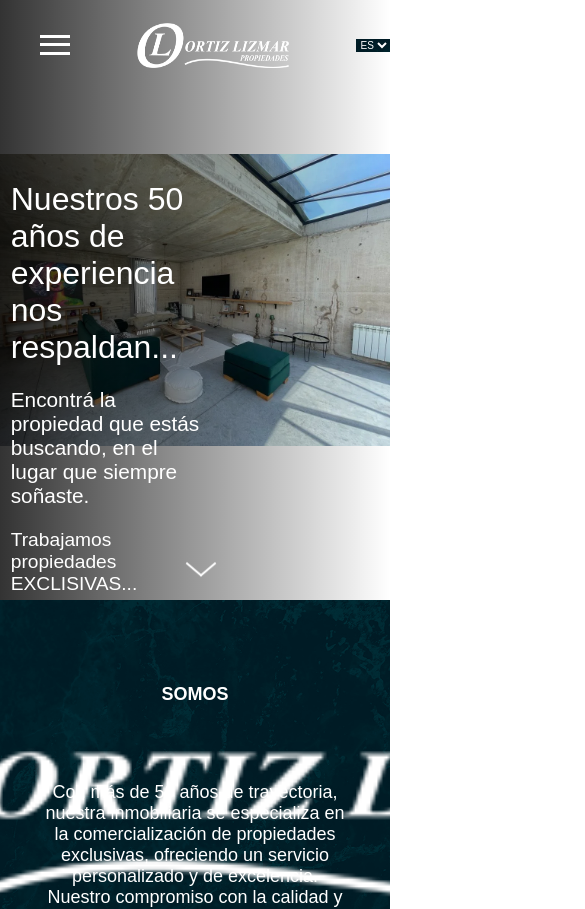
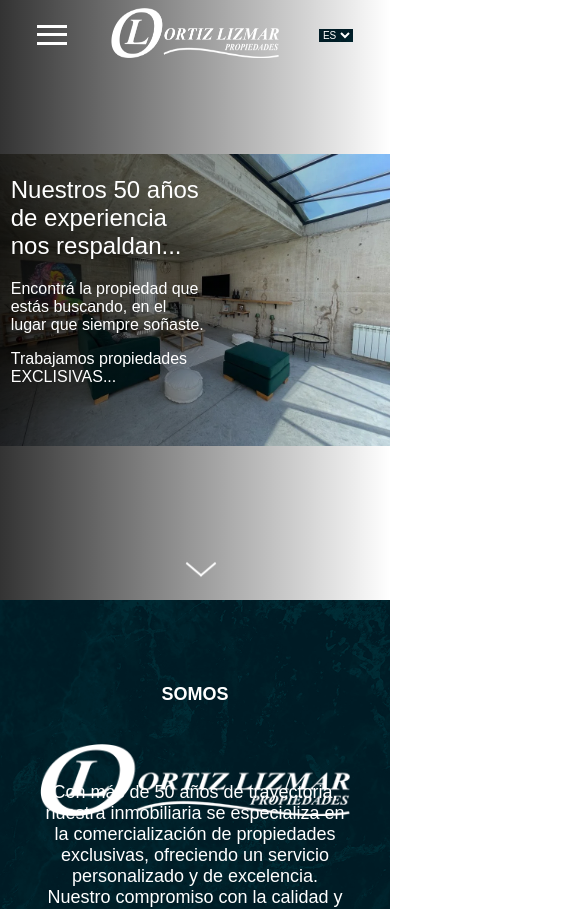
Before and after one commit to fmarcos38/Front-ortizlizmar-propiedades, a React (Create React App) app: page / in a window 390 px wide. Shown: the top 909 px of the page, 585 px wide, since content can reach past the window. Built offline with nearby package versions, Linux system fonts and the light colour scheme.

Commit message:
navbar responsive

```diff
--- a/src/Components/LandingA/styles.css
+++ b/src/Components/LandingA/styles.css
@@ -108,3 +108,20 @@
         height: 600px;
     }
 }
+@media screen and (max-width: 500px) {
+    .tituloLanding{
+        font-size: 1.5em;
+        font-weight: 500;
+        text-align: start;
+    }
+    .textoLanding-p{
+        font-size: 1em;
+        font-weight: 300;
+        margin-top: 20px;
+    }
+    .texto-inf-landing{
+        font-size: 1em;
+        font-weight: 300;
+        text-align: start;
+    }
+}
--- a/src/Components/LandingB/estilos.css
+++ b/src/Components/LandingB/estilos.css
@@ -110,13 +110,3 @@
         font-size: 18px;
     }
 }
-@media screen and (max-width: 500px){
-    .logo-landing-B {
-        height: 17rem;
-        border-radius: 10px;
-    }
-    .texto-inf-landingB {
-        font-size: 18px;
-        padding: 5px 10px;
-    }
-}
--- a/src/Components/LandingMuestraTarjetas/styles.css
+++ b/src/Components/LandingMuestraTarjetas/styles.css
@@ -63,7 +63,6 @@
 .cont-tarjeta-4.animada {
     animation: slideInFromRight 1s forwards;
 }
-
 /* Definición de animaciones */
 @keyframes slideInFromLeft {
     from {
@@ -75,7 +74,6 @@
         opacity: 1;
     }
 }
-
 @keyframes slideInFromTop {
     from {
         transform: translateY(-100%);
@@ -86,7 +84,6 @@
         opacity: 1;
     }
 }
-
 @keyframes slideInFromBottom {
     from {
         transform: translateY(100%);
@@ -97,7 +94,6 @@
         opacity: 1;
     }
 }
-
 @keyframes slideInFromRight {
     from {
         transform: translateX(100%);
@@ -111,6 +107,9 @@
 
 /* responsive */
 @media (max-width: 1000px) {
+    .titulo-tarjetas {
+        top: -37px;
+    }
     .cont-tarjetas {
         width: 100%;
         display: flex;
--- a/src/Components/Navbar/styles.css
+++ b/src/Components/Navbar/styles.css
@@ -1,15 +1,12 @@
 .navbar{
     position: fixed;
-    top: 0;
-    left: 0;
-    width: 100%;
-    height: 70px;
-    background: transparent;
-    padding: 10px 20px;
     display: flex;
     flex-direction: column;
     justify-content: center;
     align-items: center;
+    width: 100%;
+    height: 70px;
+    background: transparent;
     transition: all 0.4s ease-in-out;
     z-index: 1000;
 }
@@ -21,12 +18,10 @@
     transform: translateY(-100%);
     animation: slideDown 0.4s forwards;
 }
-
 /* Cambio de color en scroll */
 .scrolled {
     color: white;
 }
-
 /* Animación de entrada */
 @keyframes slideDown {
     from {
--- a/src/Components/NavbarInf/index.jsx
+++ b/src/Components/NavbarInf/index.jsx
@@ -2,33 +2,34 @@ import React from 'react';
 import Logo from '../../Images/logo-blanco.webp';
 import LanguageSelector from '../CambiaIdioma';
 import MenuHamburguesa from '../MenuHamburguesa';
+import { NavLink } from 'react-router-dom';
 import './styles.css';
-import { NavLink } from 'react-router-dom';
 
 function NavbarInf() {
     return (
         <div className='cont-navbarInf'>
             <div className='sub-cont-navbarInf'>
                 <div className='col-1-navbarInf'>
-                    <div className='cont-menuHamburguesa-navbarInf'>
-                        <MenuHamburguesa />
-                    </div>
-                    <div className='cont-logo-navbarInf'>
-                        <NavLink to='/' className='navlink-navbarInf'>
-                            <img src={Logo} alt='Logo' className='logo-navbarInf' />
-                        </NavLink>
-                    </div>
+                    <MenuHamburguesa />
                 </div>
+
+                <div className='col-2-logo-navbarInf'>
+                    <NavLink to='/' className='navlink-navbarInf'>
+                        <img src={Logo} alt='Logo' className='logo-navbarInf' />
+                    </NavLink>
+                </div>
+
                 <div className='col-2-navbarInf'>
                     <ul className='ul-navbarInf'>
                         <li>Ventas</li>
                         <li>Alquileres</li>
                         <li>Emprendimientos</li>
                         <li>Internacional</li>
-                        <li>Quienes Somos</li>
+                        <li>Nosotros</li>
                         <li>Contacto</li>
                     </ul>
                 </div>
+
                 <div className='col-3-navbarInf'>
                     <LanguageSelector />
                 </div>
--- a/src/Components/NavbarInf/styles.css
+++ b/src/Components/NavbarInf/styles.css
@@ -8,15 +8,21 @@
 }
 .sub-cont-navbarInf{
     width: 90%;
+    height: 50px;
     display: flex;
-    justify-content: space-between;
+    justify-content: center;
     align-items: center;
 }
 /* col-1 */
 .col-1-navbarInf{
-    width: 25%;
+    display: none;
+}
+/* col-2-logo-navbarInf */
+.col-2-logo-navbarInf{
+    width: 20%;
+    height: 50px;
     display: flex;
-    justify-content: start;
+    justify-content: center;
     align-items: center;
 }
 .navlink-navbarInf{
@@ -29,7 +35,7 @@
     position: relative;
     width: 90%;
     height: 73px;
-    top: -10px;
+    top: 0px;
 }
 .logo-navbarInf:hover{
     cursor: pointer;
@@ -39,7 +45,7 @@
 /* col-2 */
 .col-2-navbarInf{
     width: 60%;
-    height: 78px;
+    height: 50px;
     display: flex;
     justify-content: space-around;
     align-items: center;
@@ -57,16 +63,13 @@
 }
 /* col-3 */
 .col-3-navbarInf{
-    width: 15%;
-    height: 78px;
+    width: 5%;
+    height: 50px;
     display: flex;
     justify-content: end;
     align-items: center;
 }
-/* cont menú hamburg */
-.cont-menuHamburguesa-navbarInf{
-    display: none;
-}
+
 
 
 /* responsive */
@@ -77,84 +80,60 @@
         height: 75px;
         top: -10px;
     }
-    .ul-navbarInf > li{
-        font-size: 15px;
-    }
-    /* col-3 */
-    .col-3-navbarInf{
-        width: 5%;
-    }
-}
-@media screen and (max-width: 1060px) {
-    .col-1-navbarInf{
-        width: 22%;
-        justify-content: center;
+    /* col-2-logo-navbarInf */
+    .col-2-logo-navbarInf{
+        width: 20%;
     }
     .logo-navbarInf{
         position: relative;
-        width: 100%;
-        height: 60px;
+        width: 90%;
+        height: 53px;
         top: -10px;
     }
+    /* col-2 */
     .col-2-navbarInf{
-        width: 73%;
+        width: 60%;
+        justify-content: start;
     }
     .ul-navbarInf > li{
         font-size: 13px;
     }
-    /* col-3 */
-    .col-3-navbarInf{
+}
+@media screen and (max-width: 890px) {
+    /* col-1 */
+    .col-1-navbarInf{
         width: 5%;
-    }
-}
-@media screen and (max-width: 830px) {
-    .sub-cont-navbarInf{
-        width: 90%;
+        height: 50px;
         display: flex;
         justify-content: start;
         align-items: center;
     }
-    .col-1-navbarInf{
-        width: 90%;
-        justify-content: start;
-    }
-    .cont-menuHamburguesa-navbarInf{
-        width: 15%;
-        display: flex;
-        justify-content: start;
-        align-items: center;
-    }
-    .cont-logo-navbarInf{
+    /* col-2-logo-navbarInf */
+    .col-2-logo-navbarInf{
         width: 80%;
-        display: flex;
-        justify-content: center;
-        align-items: center;
     }
     .logo-navbarInf{
+        position: relative;
         width: 40%;
-        position: relative;
-        height: 60px;
-        top: -10px;
+        height: 63px;
     }
-    /* col 2 */
+    /* col-2 */
     .col-2-navbarInf{
         display: none;
     }
-    /* col-3 */
-    .col-3-navbarInf{
-        width: 10%;
-    }
 }
-@media screen and (max-width: 650px) {
+@media screen and (max-width: 700px) {
     .logo-navbarInf{
-        height: auto;
-        width: 60%;
+        position: relative;
+        width: 50%;
+        height: 55px;
     }
 }
 @media screen and (max-width: 450px) {
     .logo-navbarInf{
-        height: 45px;
-        top: 0;
-        margin: 0;
+        position: relative;
+        width: 60%;
+        height: 50px;
+        margin-top: 15px;
     }
 }
```
